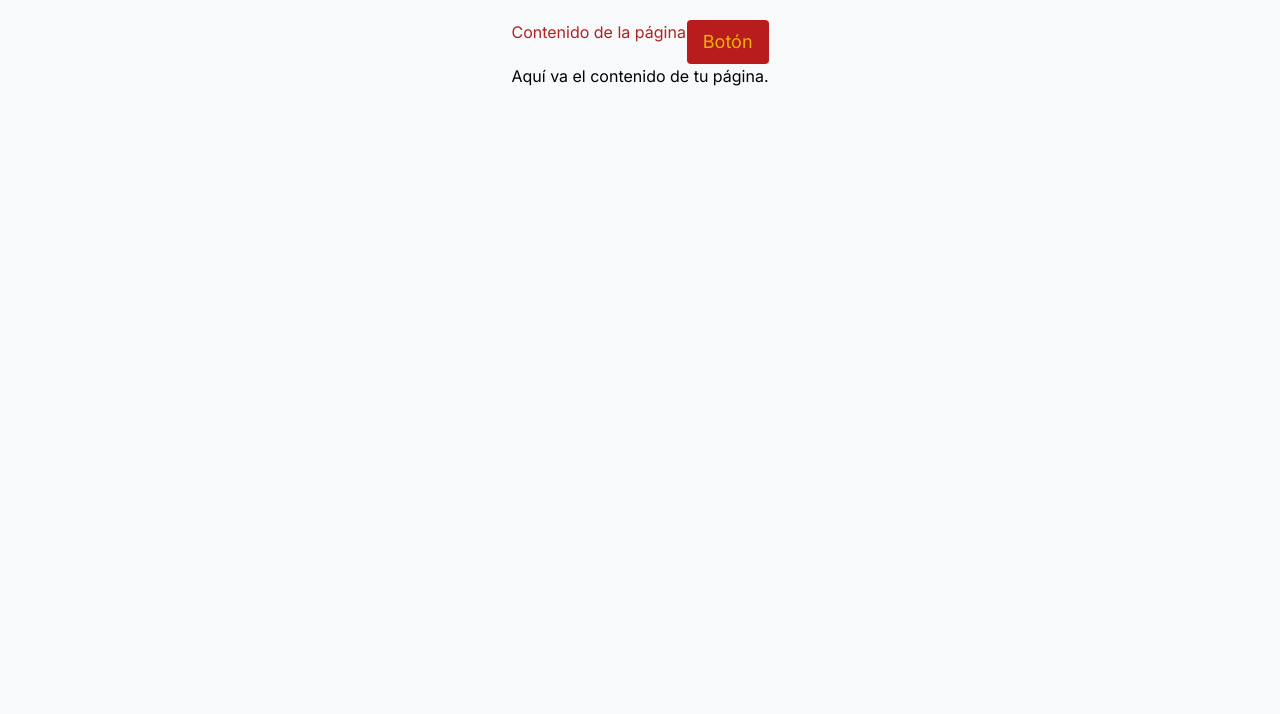
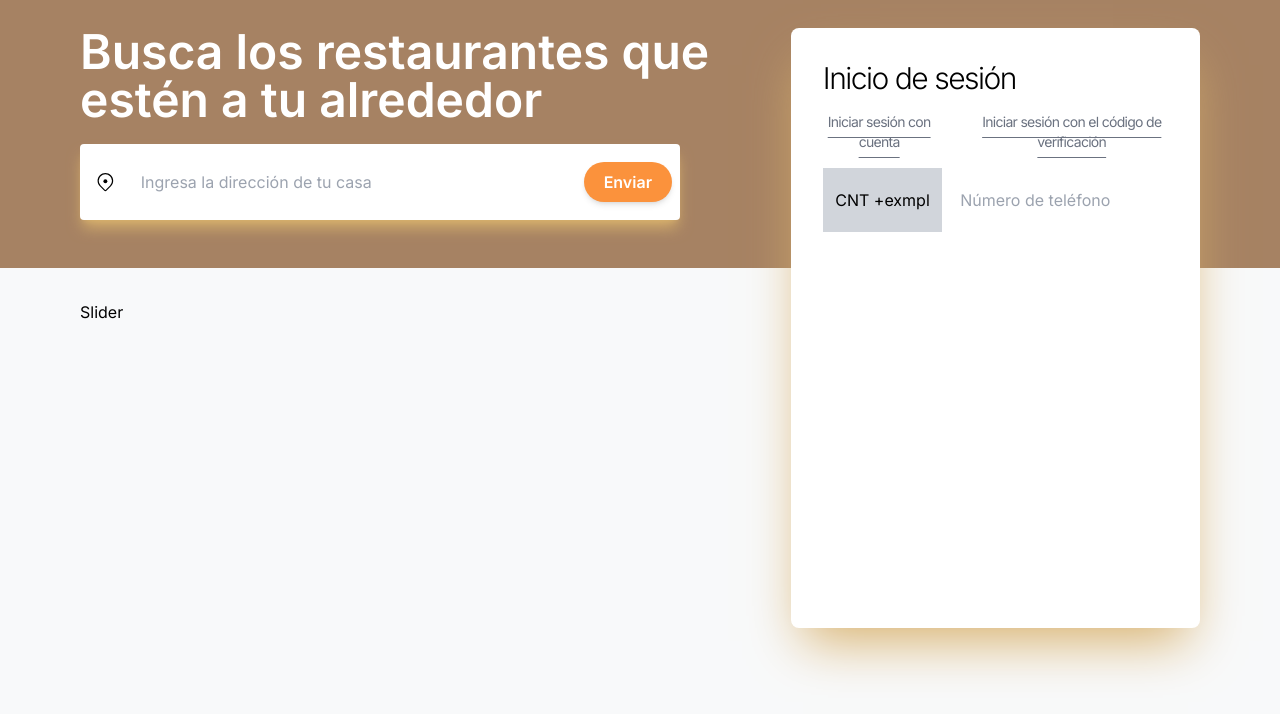
Before and after one commit to ActuallyPanda56/ReservaRestaurantes, a Next.js app in the folder frontend/: page / in a window 1280 px wide. Shown: the top 714 px of the page. Built offline with nearby package versions, Linux system fonts and the light colour scheme.

Commit message:
<Feat> HomePage
Homepage and Login component

```diff
--- a/frontend/src/styles/App.css
+++ b/frontend/src/styles/App.css
@@ -30,23 +30,10 @@ form input {
   width: calc(100% - 20px);
   margin: 10px auto;
   padding: 10px;
-  border: 1px solid #ccc;
-  border-radius: 4px;
 }
 
-form button {
-  background-color: #b22222; /* Dark Red */
-  color: #ffd700; /* Gold */
-  border: none;
-  padding: 10px 20px;
-  margin-top: 20px;
-  border-radius: 4px;
-  cursor: pointer;
-  font-size: 16px;
-}
-
-form button:hover {
-  background-color: #8b0000; /* Darker Red */
+form input:focus {
+  outline: none;
 }
 
 .success-message {
--- a/frontend/src/styles/globals.css
+++ b/frontend/src/styles/globals.css
@@ -9,7 +9,8 @@
     "Roboto Mono", "Oxygen Mono", "Ubuntu Monospace", "Source Code Pro",
     "Fira Mono", "Droid Sans Mono", "Courier New", monospace;
 
-  --foreground-rgb: 0, 0, 0;
+  --shadow: #D8B16C;
+  --foreground: #A68263;
   --background-start-rgb: 214, 219, 220;
   --background-end-rgb: 255, 255, 255;
 
@@ -60,3 +61,9 @@ a {
   color: inherit;
   text-decoration: none;
 }
+
+@layer components {
+  .btn-primary {
+    @apply py-2 px-5 bg-orange-400 text-white font-semibold rounded-full shadow-md hover:bg-violet-700 focus:outline-none focus:ring focus:ring-violet-400 focus:ring-opacity-75;
+  }
+}
--- a/frontend/src/views/home/HomeView.tsx
+++ b/frontend/src/views/home/HomeView.tsx
@@ -1,20 +1,39 @@
 import React from 'react';
+import { GoLocation } from 'react-icons/go';
+import Login from './components/Login';
+
+// TODO: Fix styles
 
 export default function HomeView() {
   return (
-    <div style={{ minHeight: '100vh', padding: '20px', position: 'relative' }}>
-      <header style={{ textAlign: 'right' }}>
-        <button
-          className="bg-red-700 text-yellow-500 border-none py-2 px-4 rounded hover:bg-red-800 text-lg"
-          style={{ position: 'absolute', top: '20px', right: '20px' }}
-        >
-          Botón
-        </button>
-      </header>
-      <main>
-        <h1>Contenido de la página</h1>
-        <p>Aquí va el contenido de tu página.</p>
-      </main>
-    </div>
+    <main>
+      <div className="flex flex-col gap-20 w-screen relative">
+        <div className="flex justify-between h-screen w-screen px-20 pt-20 -z-10">
+          <div className="flex flex-col gap-20">
+            <div className="flex flex-col gap-5">
+              <span className="text-5xl font-semibold text-white">
+                Busca los restaurantes que estén a tu alrededor
+              </span>
+              <form className="flex items-center w-[600px] gap-2 px-2 bg-white rounded shadow-lg shadow-[--shadow]">
+                <GoLocation className="text-2xl mx-2" />
+                <input
+                  type="text"
+                  placeholder="Ingresa la dirección de tu casa"
+                  className="py-4"
+                />
+                <button className="btn-primary">Enviar</button>
+              </form>
+            </div>
+            <span>Slider</span>
+          </div>
+          <Login />
+          <div className="w-screen h-[320px] absolute top-0 left-0 bg-[--foreground] -z-[5]" />
+        </div>
+
+        <div>
+          <span>Slider</span>
+        </div>
+      </div>
+    </main>
   );
 }
--- /dev/null
+++ b/frontend/src/views/home/components/Login.tsx
@@ -0,0 +1,34 @@
+'use client';
+
+import React from 'react';
+
+export default function Login() {
+  return (
+    <>
+      <div className="flex flex-col bg-white rounded-lg max-h-[600px] w-[600px] p-8 gap-4 shadow-2xl shadow-[--shadow]">
+        <span className="tracking-tighter text-3xl font-light">
+          Inicio de sesión
+        </span>
+        <div className="flex text-gray-500 tracking-tighter text-sm gap-10 underline underline-offset-[10px] ">
+          <button className="hover:underline underline-offset-[10px] hover:decoration-orange-500 hover:decoration-2">
+            Iniciar sesión con cuenta
+          </button>
+          <button className="hover:underline underline-offset-[10px] hover:decoration-orange-500 hover:decoration-2">
+            Iniciar sesión con el código de verificación
+          </button>
+        </div>
+        <form action="">
+          <div className="flex gap-2">
+            <button
+              type="button"
+              className="w-[180px] bg-gray-300 hover:bg-gray-400 p-1"
+            >
+              CNT +exmpl
+            </button>
+            <input type="text" placeholder="Número de teléfono" />
+          </div>
+        </form>
+      </div>
+    </>
+  );
+}
```
